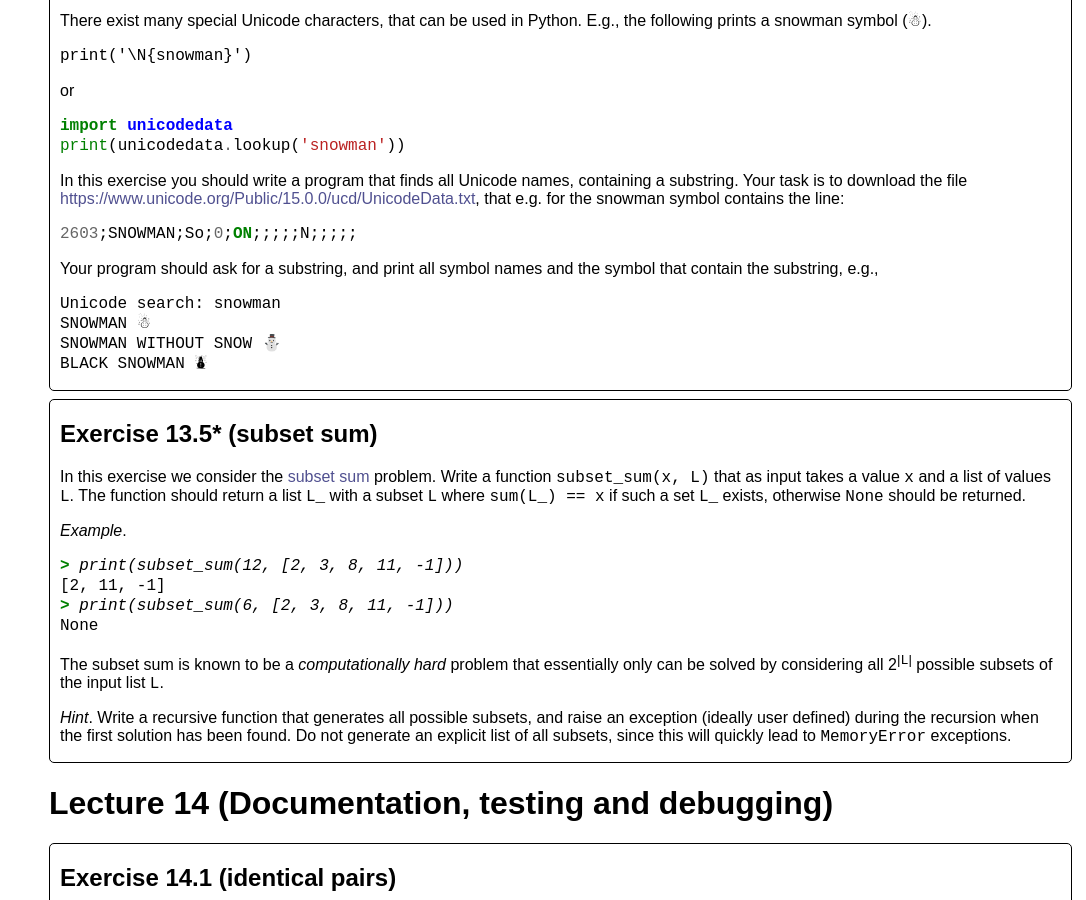
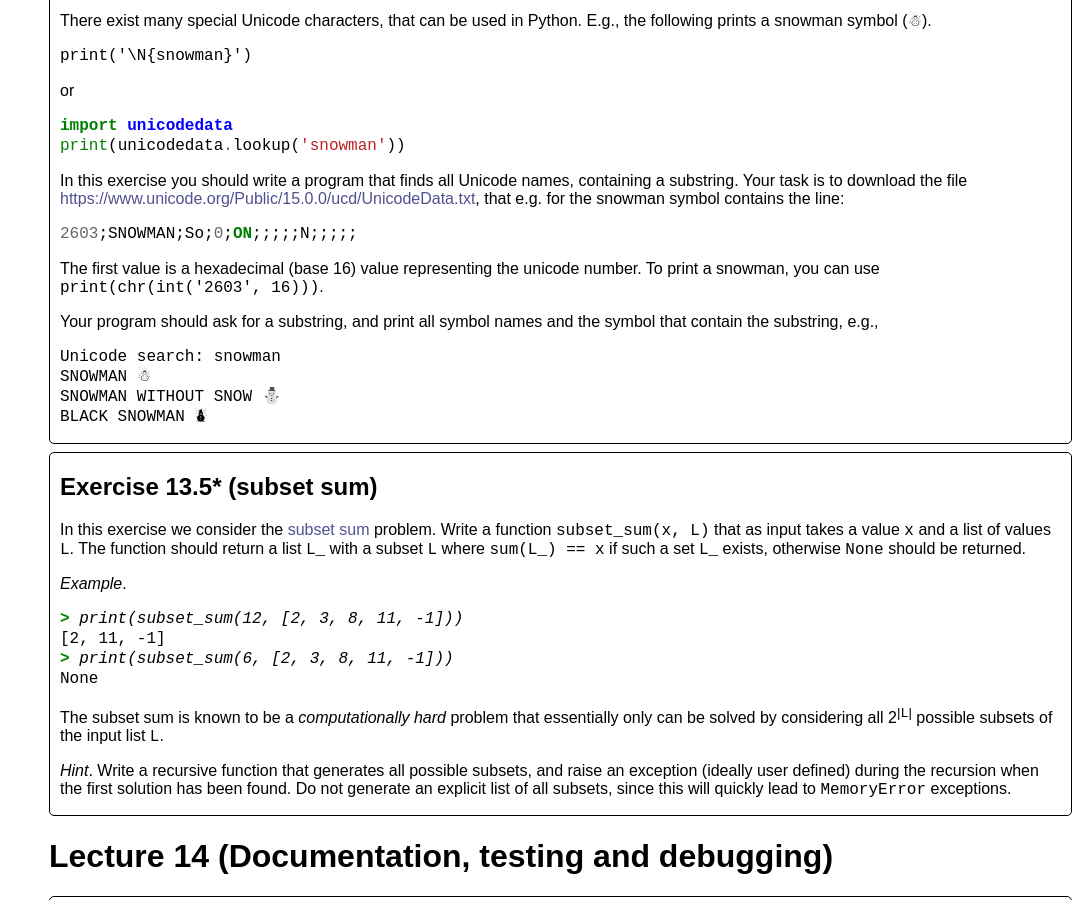
Before and after one commit to gsbrodal/gsbrodal.github.io, a Jekyll site: the page built from ipsa/exercises.html, in a window 1280 px wide and 900 px high, scrolled down 26768 px. Shown: the whole window, without its empty margins (194-1280 px from the left). Built offline with Jekyll 4.4.1, drawn with Linux system fonts in a browser that asks for light colours.

```diff
--- a/ipsa/exercises.html
+++ b/ipsa/exercises.html
@@ -1196,6 +1196,7 @@
 <div class="codehilite"><pre><span></span><code><span class="mf">2603</span><span class="p">;</span><span class="n">SNOWMAN</span><span class="p">;</span><span class="n">So</span><span class="p">;</span><span class="mf">0</span><span class="p">;</span><span class="kr">ON</span><span class="p">;;;;;</span><span class="n">N</span><span class="p">;;;;;</span>
 </code></pre></div>
 
+<p>The first value is a hexadecimal (base 16) value representing the unicode number. To print a snowman, you can use <code>print(chr(int('2603', 16)))</code>.</p>
 <p>Your program should ask for a substring, and print all symbol names and the symbol that contain the substring, e.g.,</p>
 <div class="codehilite"><pre><span></span><code>Unicode search: snowman
 SNOWMAN ☃
```
Also changed, not shown: 2 other files.
